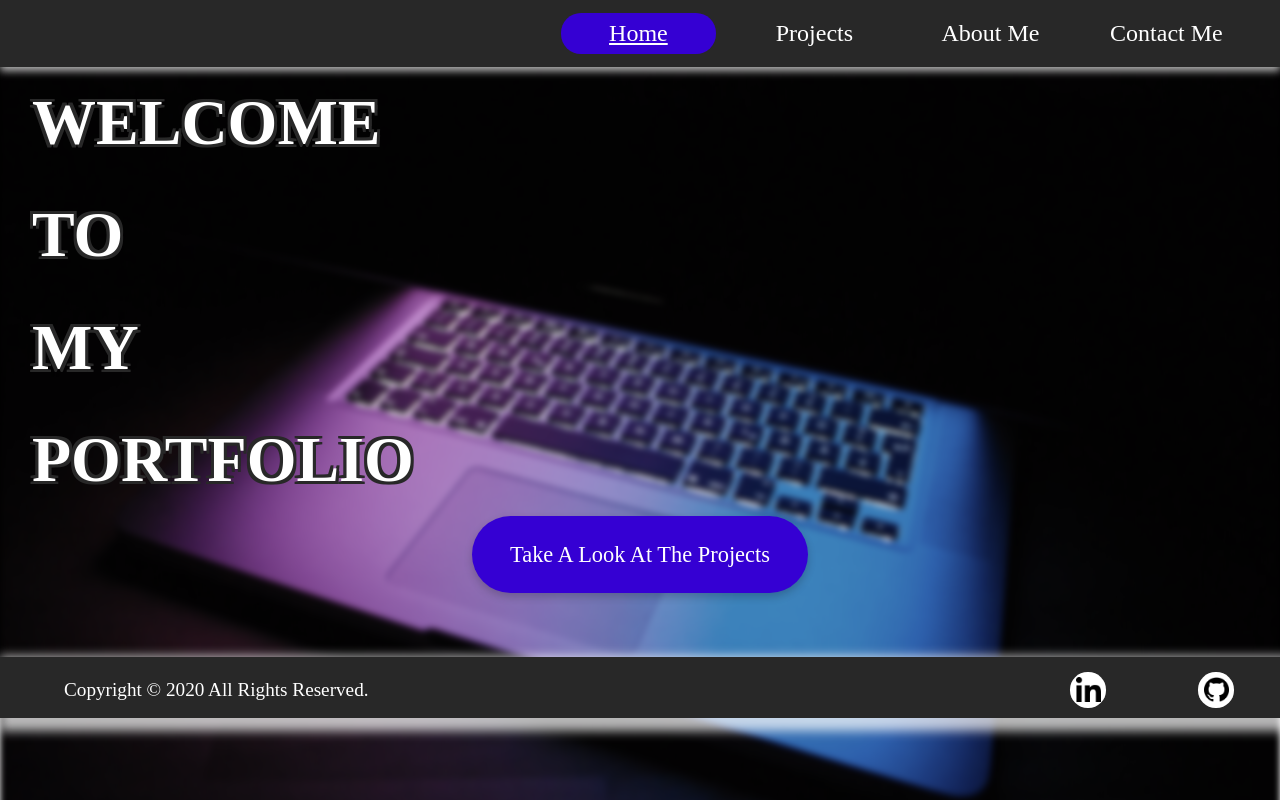
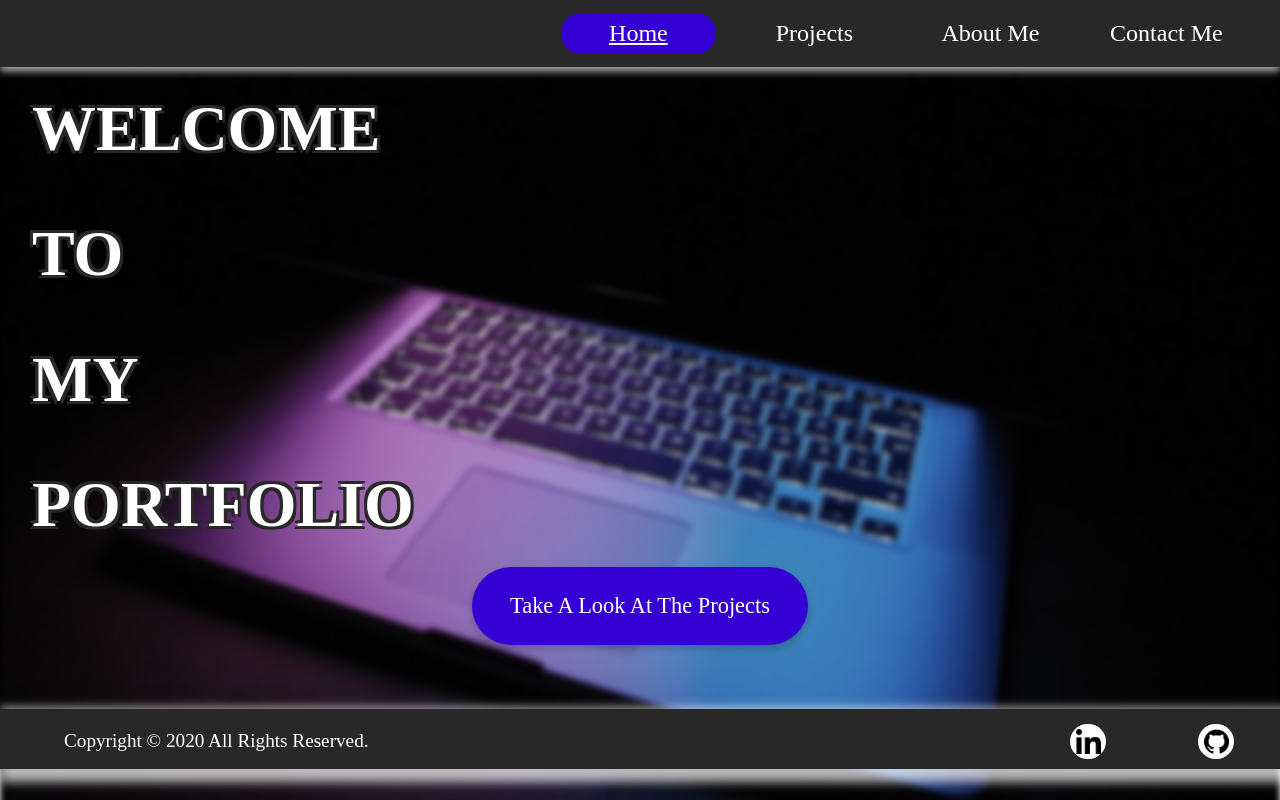
Before and after one commit to NicolasConaway/true-portfolio, a React (Create React App) app: page / in a window 1280 px wide. Built offline with nearby package versions, Linux system fonts and the light colour scheme; a web font is replaced by a local one.

Commit message:
Evaluation commit

```diff
--- a/src/Components/Home/styles.css
+++ b/src/Components/Home/styles.css
@@ -126,7 +126,7 @@
         width: 50%;
     }
     .title h1 {
-        margin: 3% 0 3% -100%;
+        margin: 4% 0 4% -100%;
         font-size: 4rem;
     }
 
@@ -145,7 +145,7 @@
         color: white;
         font-weight: bold;
         text-transform: uppercase;
-        margin: 3% 5% 3% 0;
+        margin: 4% 5% 4% 0;
         text-align: end;
     }
     .fullName {
```
